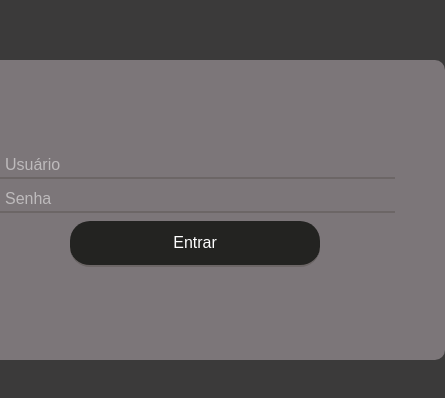
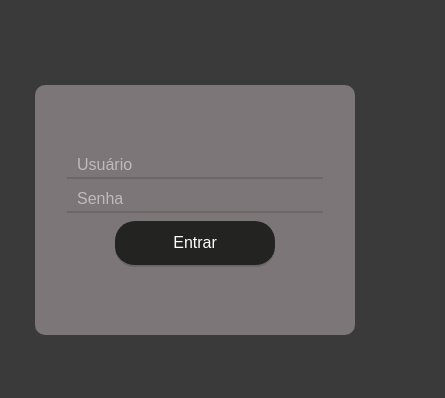
Before and after one commit to WendelSantosFS/13-projeto-full-stack-Gestor-Estoque-auth-bd, a React (Vite) app in the folder frontend/: page /admin in a window 390 px wide. Shown: the part 212-610 px from the top of the page, 445 px wide, since content can reach past the window. Built offline with nearby package versions, Linux system fonts and the light colour scheme.

Commit message:
pull request ?

```diff
--- a/frontend/src/App.css
+++ b/frontend/src/App.css
@@ -18,10 +18,17 @@ form {
     background-color: #7c7679;
 
     width: 500px;
-    height: 300px;
+    height: 250px;
 
     border-radius: 10px;
 }
+@media (max-width: 600px) {
+    form {
+        width: 320px;
+    }
+}
+
+
 
 form input[type="text"] , form input[type="password"]{
     width: 80%;
--- a/frontend/src/App.jsx
+++ b/frontend/src/App.jsx
@@ -41,9 +41,9 @@ function App() {
 
 
   return (
-    <main className='flex justify-center mb-2'>
+    <main className='flex mb-2'>
 
-      <div className='divPrincipal flex flex-col gap-5'>
+      <div className='divPrincipal justify-center items-center flex flex-col gap-5'>
         <h1 className='textoPrincipal'>Gestor de Estoque</h1>
 
 
--- a/frontend/src/View/Admin/index.jsx
+++ b/frontend/src/View/Admin/index.jsx
@@ -1,5 +1,5 @@
 import { useState } from "react";
-import styles from "./styles.module.css";
+import "./styles.module.css";
 import { useNavigate } from "react-router-dom";
 import Form from "../../components/form";
 
```
Also changed, not shown: 1 other file (tests, documents, lock files or other folders).
